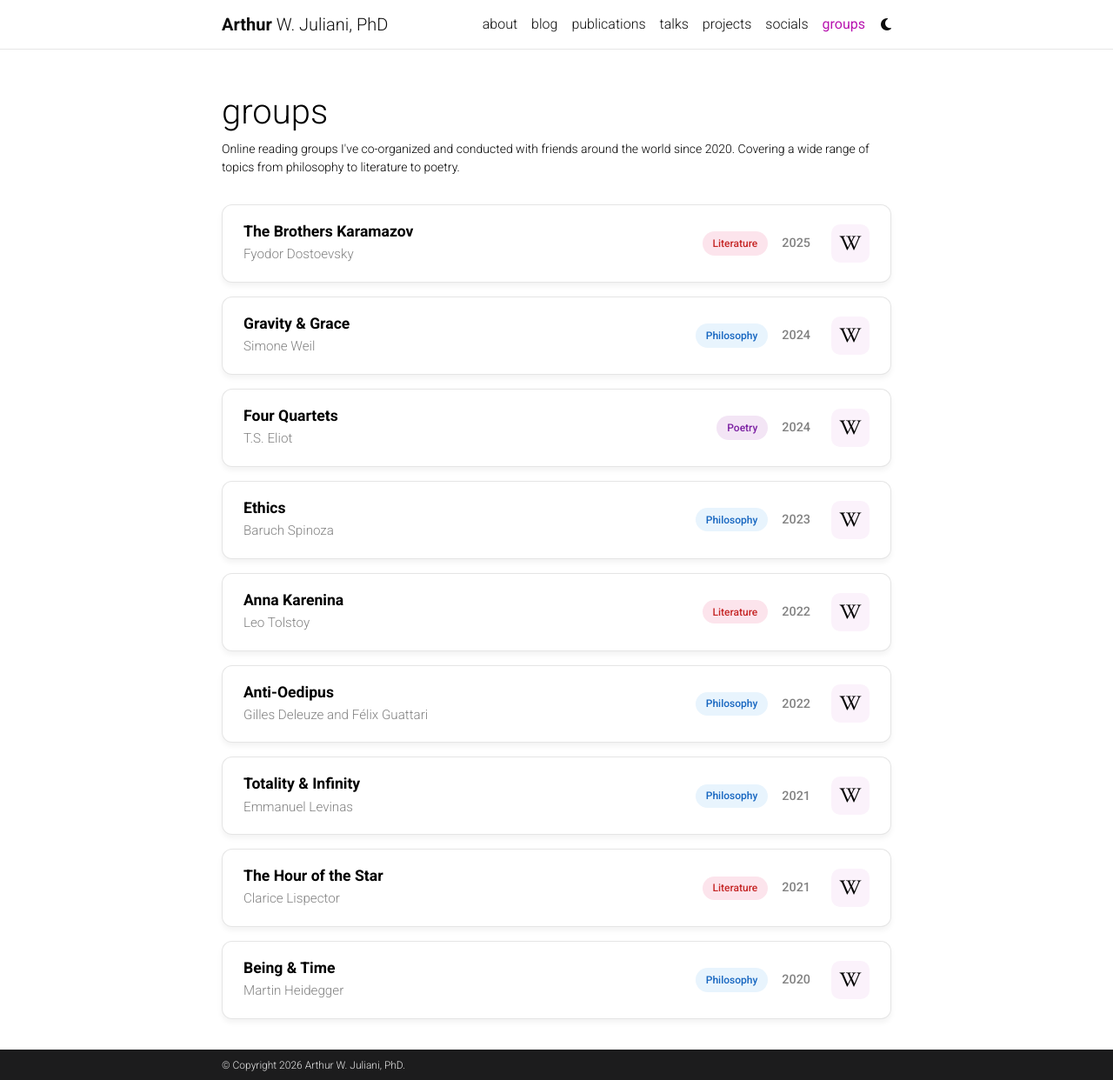
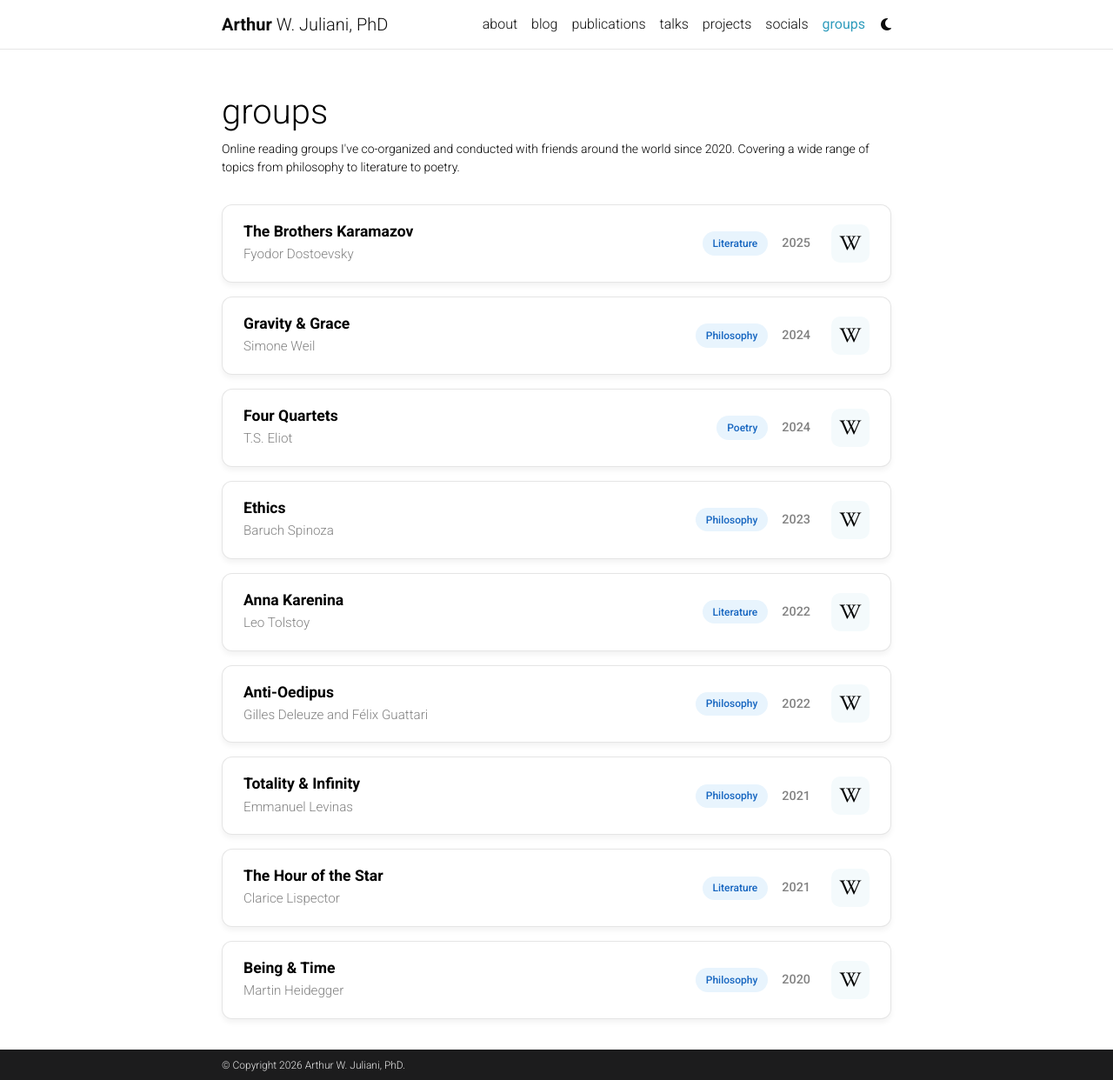
Before and after one commit to awjuliani/awjuliani.github.io, a Jekyll site: the page built from _pages/groups.md, in a window 1280 px wide and 1242 px high. Shown: the whole window at 87% size. Built offline with Jekyll 4.4.1, drawn with Linux system fonts in a browser that asks for light colours; comment, search, counter and statistics services are not loaded; a style sheet for code colours, icons or effects is not loaded.

Commit message:
Use consistent blue theme

```diff
--- a/_sass/_creations.scss
+++ b/_sass/_creations.scss
@@ -439,19 +439,11 @@
   text-transform: capitalize;
   font-weight: 500;
 
-  &--philosophy {
+  &--philosophy,
+  &--literature,
+  &--poetry {
     background: #e8f4fd;
     color: #1565c0;
-  }
-
-  &--literature {
-    background: #fce4ec;
-    color: #c62828;
-  }
-
-  &--poetry {
-    background: #f3e5f5;
-    color: #7b1fa2;
   }
 }
 
--- a/_sass/_themes.scss
+++ b/_sass/_themes.scss
@@ -7,8 +7,8 @@
   --global-code-bg-color: #{$code-bg-color-light};
   --global-text-color: #{$black-color};
   --global-text-color-light: #{$grey-color};
-  --global-theme-color: #{$purple-color};
-  --global-hover-color: #{$purple-color};
+  --global-theme-color: #{$cyan-color};
+  --global-hover-color: #{$cyan-color};
   --global-hover-text-color: #{$white-color};
   --global-footer-bg-color: #{$grey-color-dark};
   --global-footer-text-color: #{$grey-color-light};
--- a/_sass/_variables.scss
+++ b/_sass/_variables.scss
@@ -34,5 +34,5 @@ $black-color: #000000 !default;
 
 // Theme colors
 
-$code-bg-color-light:     rgba($purple-color, 0.05);
+$code-bg-color-light:     rgba($cyan-color, 0.05);
 $code-bg-color-dark:      #2c3237 !default;
```
